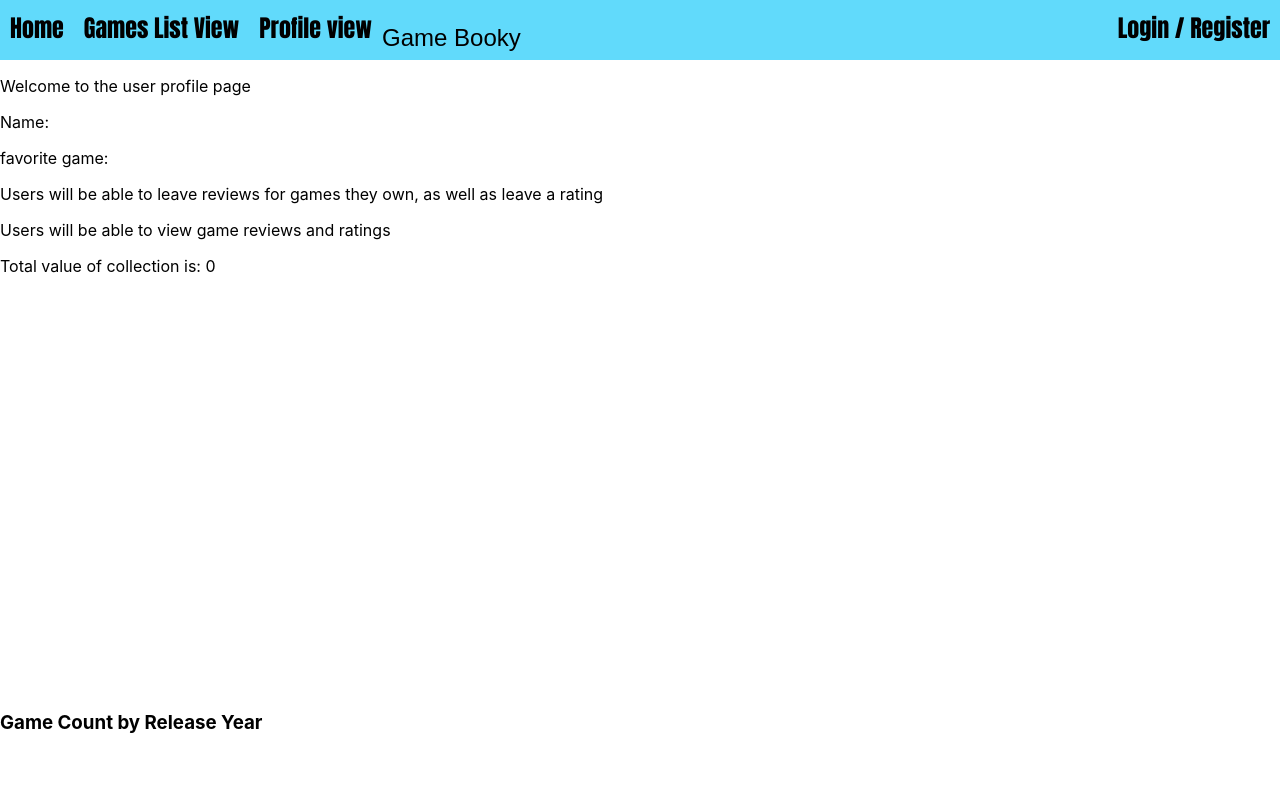
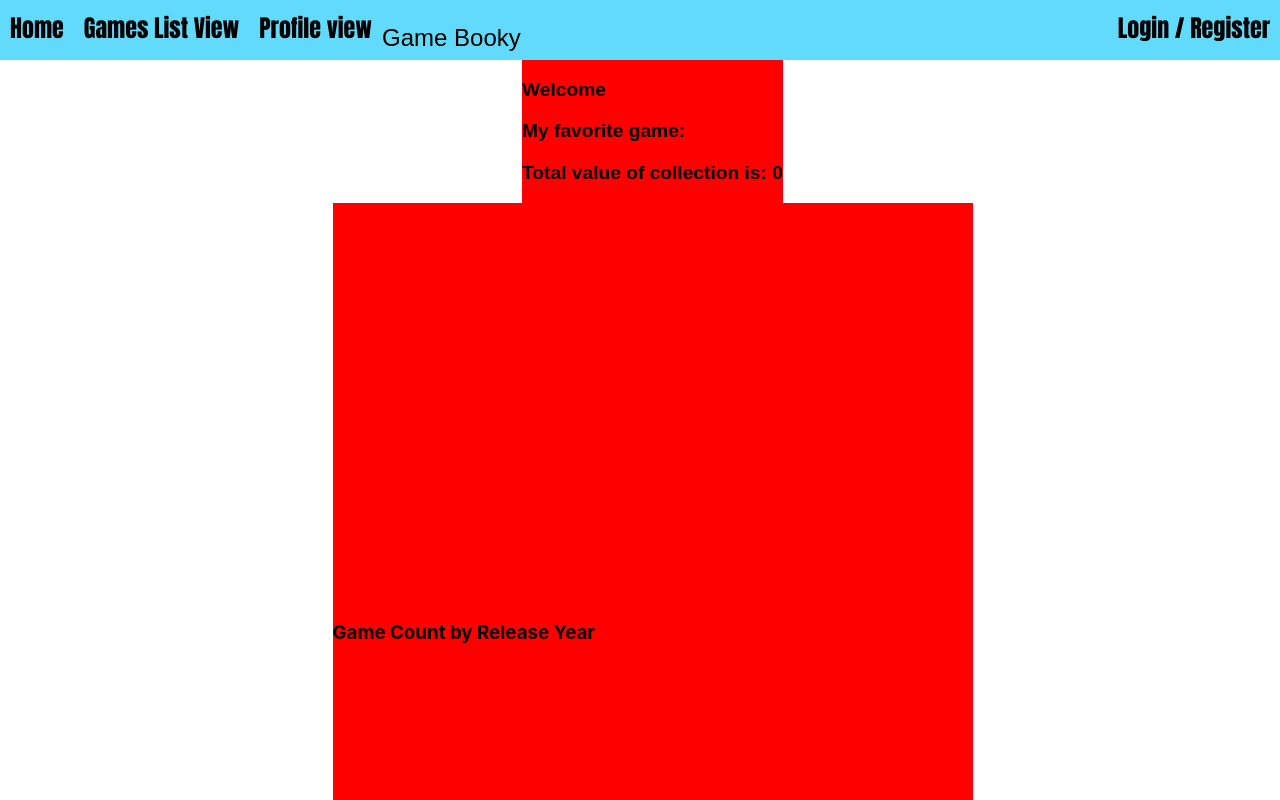
Before and after one commit to steven-halla/frontend-gaming-collection, a React (Create React App) app: page /profile in a window 1280 px wide. Shown: the top 800 px of the page. Built offline with nearby package versions, Linux system fonts and the light colour scheme; no server answers.

Commit message:
" improved styling on profile page"

```diff
--- a/src/Components/ProfileView.js
+++ b/src/Components/ProfileView.js
@@ -2,6 +2,34 @@ import React, {useState} from 'react';
 import {GamesPieChart} from "./GamesPieChart";
 import {GamesBarChart} from "./GamesBarChart";
 import _ from "lodash";
+import styled from "styled-components";
+
+const StyledProfileView = styled.div`
+
+  display: flex;
+  flex-direction: column;
+  margin-left: 25px;
+
+  .profile-info {
+    background-color: red;
+    margin: 0 auto;
+
+    p {
+      font-size: larger;
+      font-weight: bold;
+      font-family: Blippo, fantasy;
+    }
+  }
+
+
+  .chart-container {
+    background-color: red;
+    margin: 0 auto;
+  }
+
+
+
+`
 
 export const ProfileView = (props) => {
   const {user, gamesOwned} = props;
@@ -85,13 +113,16 @@ export const ProfileView = (props) => {
   }
 
   return (
-    <div>
-      <p>Welcome to the user profile page</p>
-      <p>Name: {user?.username}</p>
-      <p>favorite game: {user?.favorite_game}</p>
-      <p>Users will be able to leave reviews for games they own, as well as leave a rating</p>
-      <p>Users will be able to view game reviews and ratings</p>
+    <StyledProfileView>
+
+      <div className="profile-info">
+        <p>Welcome {user?.username}</p>
+        <p>My favorite game: {user?.favorite_game}</p>
         <p>Total value of collection is: {totalGameValue} </p>
+      </div>
+
+    <div className="chart-container">
+
 
       <div className="game-value-by-genre">
         <GamesPieChart data={gameValuePieChartData}/>
@@ -106,15 +137,21 @@ export const ProfileView = (props) => {
         <h3>Game Count by System</h3>
         <GamesBarChart data={gamesBySystemData}/>
       </div>
+    </div>
+
 
       <table>
         {gamesOwned.map((ownedGame) => {
             // rename "id" as "ownedGameId" when destructuring from "ownedGame"
             const {id: gamesOwnedId, game, owner_rating, review} = ownedGame;
             return (
+
+
                 <tr>
                   <td>
                     {/*<p>Id: {gamesOwnedId}</p>*/}
+                    <div className="returned-games">
+
                       <p>Id: {game.id}</p>
                       <p>Title: {game.title}</p>
                       <p>Rating: {owner_rating}</p>
@@ -122,6 +159,8 @@ export const ProfileView = (props) => {
                       <p>Genre: {game.genre}</p>
                       <p>Value: {game.value}</p>
                       <button onClick={() => props.deleteGame(gamesOwnedId)}>Delete</button>
+                    </div>
+
                     <form action="" onSubmit={handleSubmit}>
                       <p>Leave or update a review:</p>
                       <label htmlFor="review">Review</label>
@@ -142,6 +181,9 @@ export const ProfileView = (props) => {
                 }
                 )}
               </table>
-    </div>
+
+
+
+    </StyledProfileView>
   )
 }
```
Lines whose indentation alone changed are shown as unchanged.
